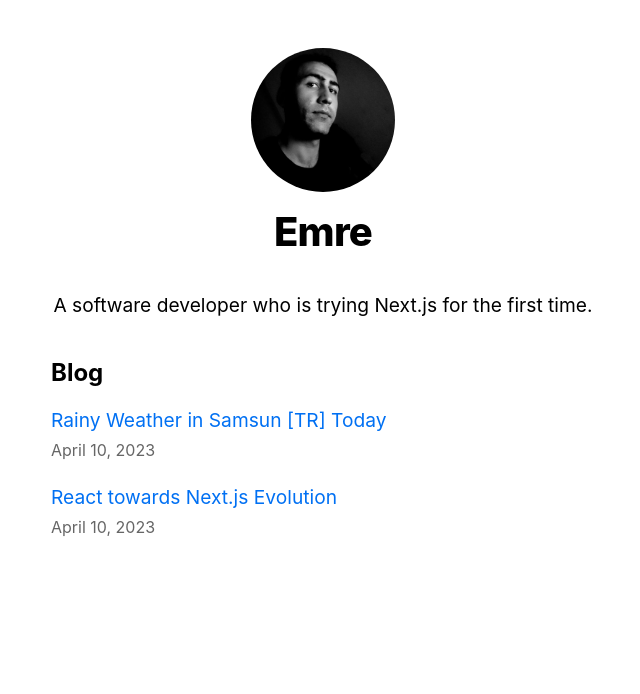
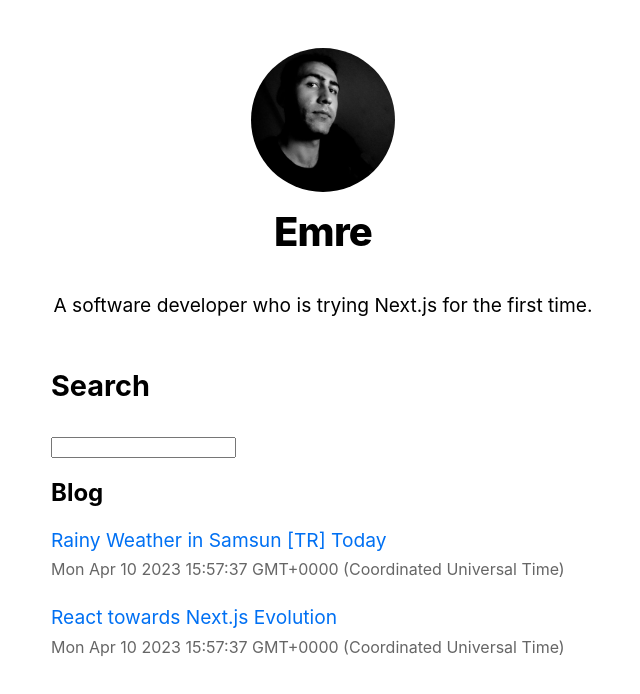
Before and after one commit to emrecoban/nextjs-blog, a Next.js app: page / in a window 1280 px wide. Shown: the top 694 px of the page, without its empty margins (317-957 px from the left). Built offline with nearby package versions, Linux system fonts and the light colour scheme.

Commit message:
Added search component

```diff
--- /dev/null
+++ b/pages/SearchComponent.js
@@ -0,0 +1,36 @@
+'use client'
+
+import { useEffect, useState } from "react";
+import utilStyles from "../styles/utils.module.css";
+import Link from 'next/link';
+
+export default function SearchComponent({ data }) {
+    const [posts, setPosts] = useState(data)
+    const [result, setResult] = useState(data)
+    const [search, setSearch] = useState("")
+
+    useEffect(() => {
+        console.log("search => ", search)
+        setResult(() => {
+            return posts.filter((post) => post.title.toLowerCase().includes(search.toLowerCase()))
+        })
+    }, [search])
+    return (
+        <>
+            <h1>Search</h1>
+            <input type="text" value={search} onChange={(e) => setSearch(e.target.value)} />
+            <h2 className={utilStyles.headingLg}>Blog</h2>
+            <ul className={utilStyles.list}>
+                {result.map(({ id, date, title }) => (
+                    <li className={utilStyles.listItem} key={id}>
+                        <Link href={`/posts/${id}`}>{title}</Link>
+                        <br />
+                        <small className={utilStyles.lightText}>
+                            <Date dateString={date} />
+                        </small>
+                    </li>
+                ))}
+            </ul>
+        </>
+    )
+}
--- a/pages/index.js
+++ b/pages/index.js
@@ -2,10 +2,9 @@ import Head from "next/head";
 import Layout, { siteTitle } from "../components/layout";
 import utilStyles from "../styles/utils.module.css";
 import { getSortedPostsData } from '../lib/posts';
-import Date from "../components/date";
-import Link from 'next/link';
+import SearchComponent from "./SearchComponent";
 
-export async function getStaticProps(){
+export async function getStaticProps() {
   const allPostsData = getSortedPostsData();
   return {
     props: {
@@ -24,18 +23,7 @@ export default function Home({ allPostsData }) {
         <p align='center'>A software developer who is trying Next.js for the first time.</p>
       </section>
       <section className={`${utilStyles.headingMd} ${utilStyles.padding1px}`}>
-        <h2 className={utilStyles.headingLg}>Blog</h2>
-        <ul className={utilStyles.list}>
-          {allPostsData.map(({ id, date, title }) => (
-            <li className={utilStyles.listItem} key={id}>
-              <Link href={`/posts/${id}`}>{title}</Link>
-              <br />
-              <small className={utilStyles.lightText}>
-                <Date dateString={date} />
-              </small>
-            </li>
-          ))}
-        </ul>
+        <SearchComponent data={allPostsData} />
       </section>
     </Layout>
   );
```
Also changed, not shown: 1 other file (tests, documents, lock files or other folders).
